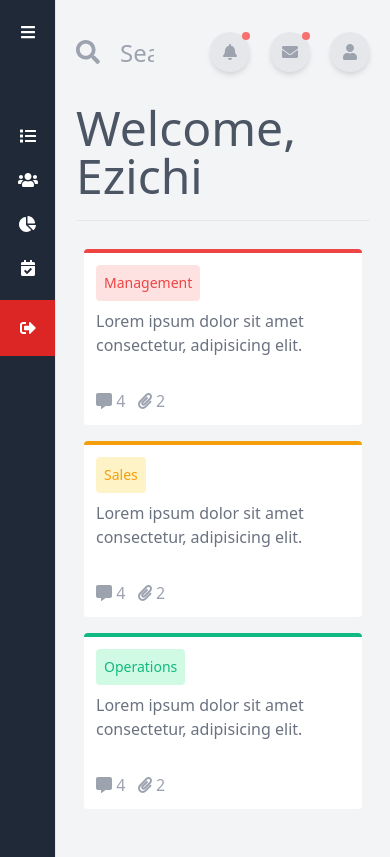
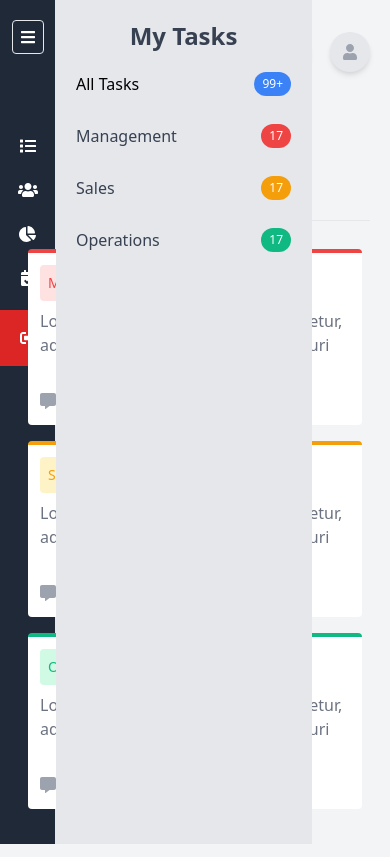
Before and after one commit to Zichis/tasky_frontend, a Vue app: page / in a window 390 px wide. Built offline with nearby package versions, Linux system fonts and the light colour scheme.

Commit message:
Added feature to toggle sidemenu.

```diff
--- a/src/components/SideMenuLarge.vue
+++ b/src/components/SideMenuLarge.vue
@@ -1,6 +1,6 @@
 <template>
   <div
-    class="hidden lg:block border-r w-64 bg-gray-200"
+    class="border-r w-64 bg-gray-200 absolute h-screen left-14 z-10"
     @click="hideAll($event)"
   >
     <h2 class="text-center py-5 text-2xl font-semibold text-gray-700">
--- a/src/components/SideMenuThin.vue
+++ b/src/components/SideMenuThin.vue
@@ -1,12 +1,12 @@
 <template>
-  <div
-    class="border-r w-14 bg-gray-800 text-center py-5"
-    @click="hideAll($event)"
-  >
-    <a href="#" class="block text-white mb-20 hover:text-yellow-500">
+  <div class="border-r w-14 bg-gray-800 text-center py-5 absolute h-screen">
+    <button
+      class="block lg:hidden rounded border text-white px-2 py-1 my-0 mx-auto hover:bg-white hover:text-gray-800"
+      @click="toggleLargeSideMenu"
+    >
       <font-awesome-icon icon="bars" />
-    </a>
-    <a href="#" class="block text-white mb-5 hover:text-yellow-500">
+    </button>
+    <a href="#" class="block text-white mt-20 mb-5 hover:text-yellow-500">
       <font-awesome-icon icon="list" />
     </a>
     <a href="#" class="block text-white mb-5 hover:text-yellow-500">
@@ -23,3 +23,13 @@
     </a>
   </div>
 </template>
+
+<script>
+export default {
+  methods: {
+    toggleLargeSideMenu() {
+      this.$emit("toggleMenu");
+    },
+  },
+};
+</script>
```
